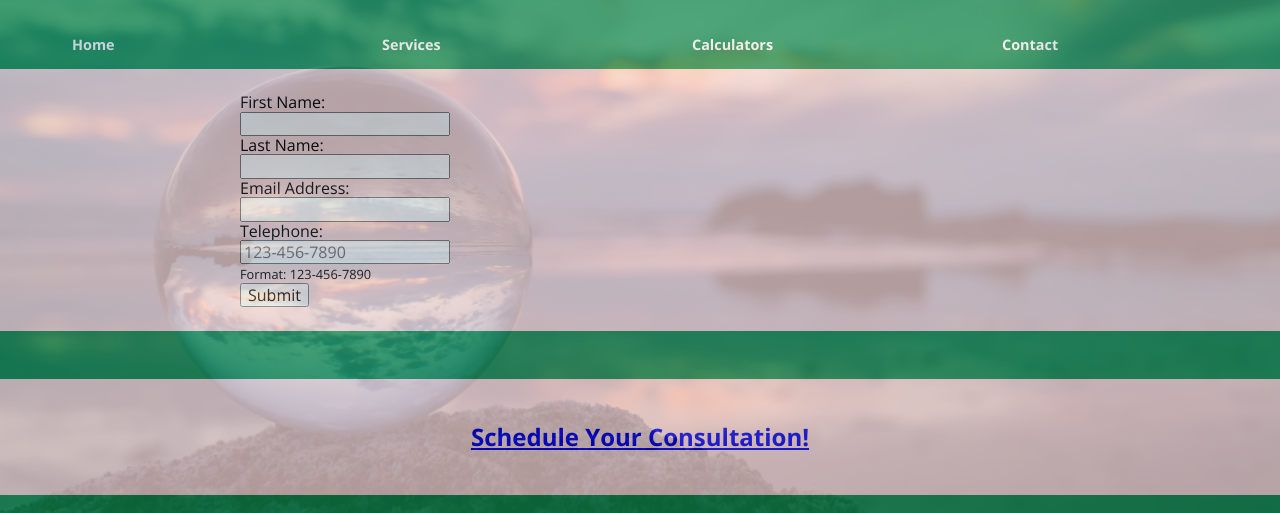
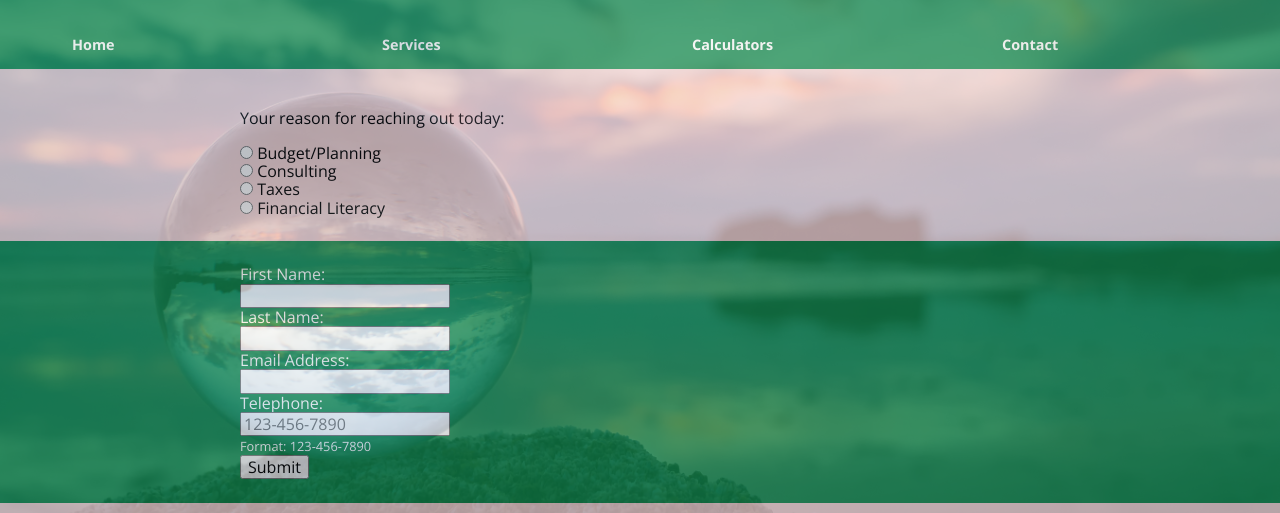
Before and after one commit to mjenkins81/DNS-v2, a plain HTML site: page DNS v2/contact.html in a window 1280 px wide. Shown: the part 171-684 px from the top of the page. Drawn offline with nearby package versions, Linux system fonts and the light colour scheme.

Commit message:
contact form update 1

```diff
--- a/DNS v2/contact.html
+++ b/DNS v2/contact.html
@@ -50,6 +50,26 @@
         <div class="container">
             <div class="row">
                 <div class= "col">
+                   <p>Your reason for reaching out today:</p>
+                   <form>
+                       <input type="radio" id="html" name="reason" value="Budget/Planning">
+                       <label for="Budget/Planning">Budget/Planning</label><br>
+                       <input type="radio" id="html" name="reason" value="Consulting">
+                       <label for="Consulting">Consulting</label><br>
+                       <input type="radio" id="html" name="reason" value="Taxes">
+                       <label for="Taxes">Taxes</label><br>
+                       <input type="radio" id="html" name="reason" value="Financial Literacy">
+                       <label for="Financial Literacy">Financial Literacy</label><br>
+
+                   </form>
+                </div>
+            </div>
+        </div>
+    </section>
+    <section class="dark-section">
+        <div class="container">
+            <div class="row">
+                <div class= "col">
                     <form>
                         <label for="fname">First Name:</label><br>
                         <input type="text" id="fname" name="fname"><br>
@@ -62,15 +82,6 @@
                         <small>Format: 123-456-7890</small><br>
                         <input type="submit" value="Submit">
                     </form>
-                </div>
-            </div>
-        </div>
-    </section>
-    <section class="dark-section">
-        <div class="container">
-            <div class="row">
-                <div class= "col">
-
                 </div>
             </div>
         </div>
```
